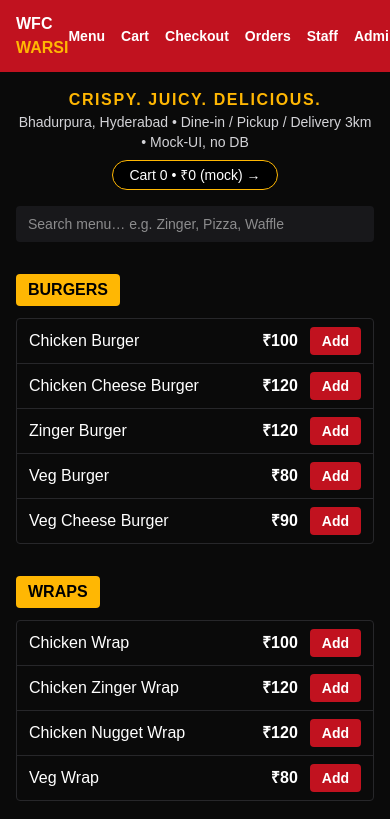
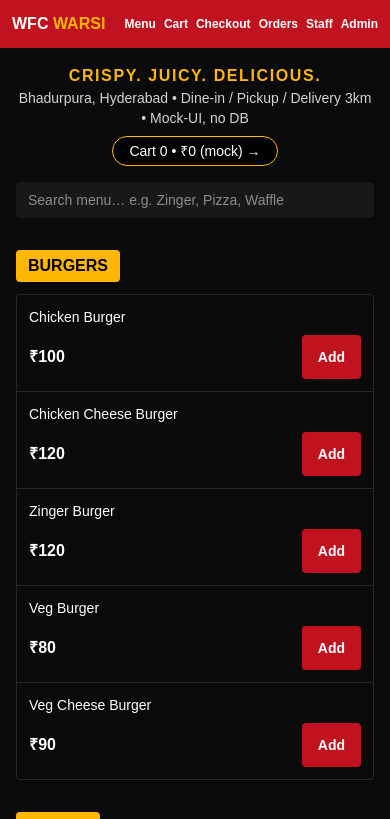
Before and after one commit to nexagen25-collab/wfc, a Next.js app in the folder frontend/: page / in a window 390 px wide. Shown: the top 819 px of the page. Built offline with nearby package versions, Linux system fonts and the light colour scheme.

Commit message:
style: mobile responsive polish touch targets stacking

```diff
--- a/frontend/app/cart/page.tsx
+++ b/frontend/app/cart/page.tsx
@@ -22,19 +22,19 @@ export default function CartPage() {
           <>
             <ul className="divide-y divide-zinc-800 rounded border border-zinc-800">
               {Object.entries(cart).map(([id, q]) => (
-                <li key={id} className="flex items-center justify-between px-3 py-2">
+                <li key={id} className="flex flex-col gap-2 px-3 py-3 text-sm sm:flex-row sm:items-center sm:justify-between sm:text-base">
                   <span>{nameOf(id)} — ₹{priceOf(id)}</span>
-                  <span className="flex items-center gap-2">
-                    <button onClick={() => setQty(id, q - 1)} className="rounded bg-zinc-800 px-2">-</button>
+                  <span className="flex items-center gap-3">
+                    <button onClick={() => setQty(id, q - 1)} className="min-h-11 min-w-11 rounded bg-zinc-800 px-3 py-2">-</button>
                     <span>{q}</span>
-                    <button onClick={() => setQty(id, q + 1)} className="rounded bg-zinc-800 px-2">+</button>
+                    <button onClick={() => setQty(id, q + 1)} className="min-h-11 min-w-11 rounded bg-zinc-800 px-3 py-2">+</button>
                     <span className="w-16 text-right font-bold">₹{priceOf(id) * q}</span>
                   </span>
                 </li>
               ))}
             </ul>
             <p className="mt-4 text-right font-bold">Total ₹{total} (no fees)</p>
-            <Link href="/checkout" className="mt-4 block rounded bg-[#ffb703] px-4 py-2 text-center font-bold text-black">Go to Checkout (mock)</Link>
+            <Link href="/checkout" className="mt-4 block min-h-11 rounded bg-[#ffb703] px-4 py-3 text-center font-bold text-black">Go to Checkout (mock)</Link>
           </>
         )}
       </main>
--- a/frontend/app/checkout/page.tsx
+++ b/frontend/app/checkout/page.tsx
@@ -34,12 +34,12 @@ export default function CheckoutPage() {
     <div className="min-h-screen bg-[#0a0a0a] text-white">
       <header className="flex items-center justify-between bg-[#c1121f] px-4 py-3 font-black"><Link href="/cart">← Cart</Link><span>Mock Checkout</span></header>
       <main className="mx-auto max-w-2xl space-y-4 px-4 py-6">
-        <div><p className="font-bold">Service mode</p>{(["dinein","pickup","delivery"] as const).map((m) => <label key={m} className="mr-3 text-sm"><input type="radio" checked={mode===m} onChange={()=>setMode(m)} /> {m}{m==="delivery" ? " (free 3km mock)" : ""}</label>)}</div>
-        <div><p className="font-bold">Payment</p>{(["COD","Razorpay"] as const).map((p) => <label key={p} className="mr-3 text-sm"><input type="radio" checked={pay===p} onChange={()=>setPay(p)} /> {p}{p==="Razorpay" ? " (mock, no charge)" : " (pay at counter)"}</label>)}</div>
+        <div><p className="font-bold">Service mode</p><div className="flex flex-col gap-2 text-sm sm:flex-row sm:gap-0">{(["dinein","pickup","delivery"] as const).map((m) => <label key={m} className="mr-3 flex min-h-11 items-center gap-1"><input type="radio" checked={mode===m} onChange={()=>setMode(m)} /> {m}{m==="delivery" ? " (free 3km mock)" : ""}</label>)}</div></div>
+        <div><p className="font-bold">Payment</p><div className="flex flex-col gap-2 text-sm sm:flex-row sm:gap-0">{(["COD","Razorpay"] as const).map((p) => <label key={p} className="mr-3 flex min-h-11 items-center gap-1"><input type="radio" checked={pay===p} onChange={()=>setPay(p)} /> {p}{p==="Razorpay" ? " (mock, no charge)" : " (pay at counter)"}</label>)}</div></div>
         <div><p className="font-bold">Phone (mock, no OTP yet)</p><input value={phone} onChange={(e)=>setPhone(e.target.value)} placeholder="98XXXXXXXX" className="mt-1 w-full rounded bg-zinc-900 px-3 py-2" /></div>
         <div><p className="font-bold">Coupon (mock: WFC10 = 10% off min ₹199)</p><input value={code} onChange={(e)=>setCode(e.target.value)} placeholder="WFC10" className="mt-1 w-full rounded bg-zinc-900 px-3 py-2" />{code ? <p className="text-sm text-[#ffb703]">{discount > 0 ? `Applied −₹${discount}` : "Invalid / below min"}</p> : null}</div>
         <p className="font-bold">Subtotal ₹{subtotal} − Discount ₹{discount} = Total ₹{total}</p>
-        <button onClick={place} disabled={total===0} className="w-full rounded bg-[#ffb703] py-2 font-bold text-black disabled:opacity-40">Place mock order</button>
+        <button onClick={place} disabled={total===0} className="min-h-11 w-full rounded bg-[#ffb703] py-3 font-bold text-black disabled:opacity-40">Place mock order</button>
       </main>
     </div>
   );
--- a/frontend/app/page.tsx
+++ b/frontend/app/page.tsx
@@ -33,11 +33,11 @@ export default function Home() {
             <h2 className="inline-block rounded bg-[#ffb703] px-3 py-1 font-extrabold text-black uppercase">{cat.name}</h2>
             <ul className="mt-3 divide-y divide-zinc-800 rounded border border-zinc-800">
               {cat.items.map((it) => (
-                <li key={it.id} className="flex items-center justify-between px-3 py-2">
-                  <span>{it.name}</span>
-                  <span className="flex items-center gap-3">
+                <li key={it.id} className="flex flex-col gap-2 px-3 py-3 sm:flex-row sm:items-center sm:justify-between sm:py-2">
+                  <span className="text-sm sm:text-base">{it.name}</span>
+                  <span className="flex items-center justify-between gap-3 sm:justify-end">
                     <span className="font-bold">₹{it.price}</span>
-                    <button onClick={() => add(it.id)} className="rounded bg-[#c1121f] px-3 py-1 text-sm font-bold">Add {cart[it.id] ? `(${cart[it.id]})` : ""}</button>
+                    <button onClick={() => add(it.id)} className="min-h-11 rounded bg-[#c1121f] px-4 py-2 text-sm font-bold">Add {cart[it.id] ? `(${cart[it.id]})` : ""}</button>
                   </span>
                 </li>
               ))}
--- a/frontend/components/Navbar.tsx
+++ b/frontend/components/Navbar.tsx
@@ -2,9 +2,9 @@
 import Link from "next/link";
 export default function Navbar() {
   return (
-    <nav className="sticky top-0 z-10 flex items-center justify-between bg-[#c1121f] px-4 py-3 font-black">
-      <Link href="/">WFC <span className="text-[#ffb703]">WARSI</span></Link>
-      <span className="flex gap-4 text-sm">
+    <nav className="sticky top-0 z-10 flex flex-wrap items-center justify-between gap-2 bg-[#c1121f] px-3 py-3 font-black sm:px-4">
+      <Link href="/" className="text-base sm:text-lg">WFC <span className="text-[#ffb703]">WARSI</span></Link>
+      <span className="flex flex-wrap gap-2 text-xs sm:gap-4 sm:text-sm">
         <Link href="/">Menu</Link>
         <Link href="/cart">Cart</Link>
         <Link href="/checkout">Checkout</Link>
```
